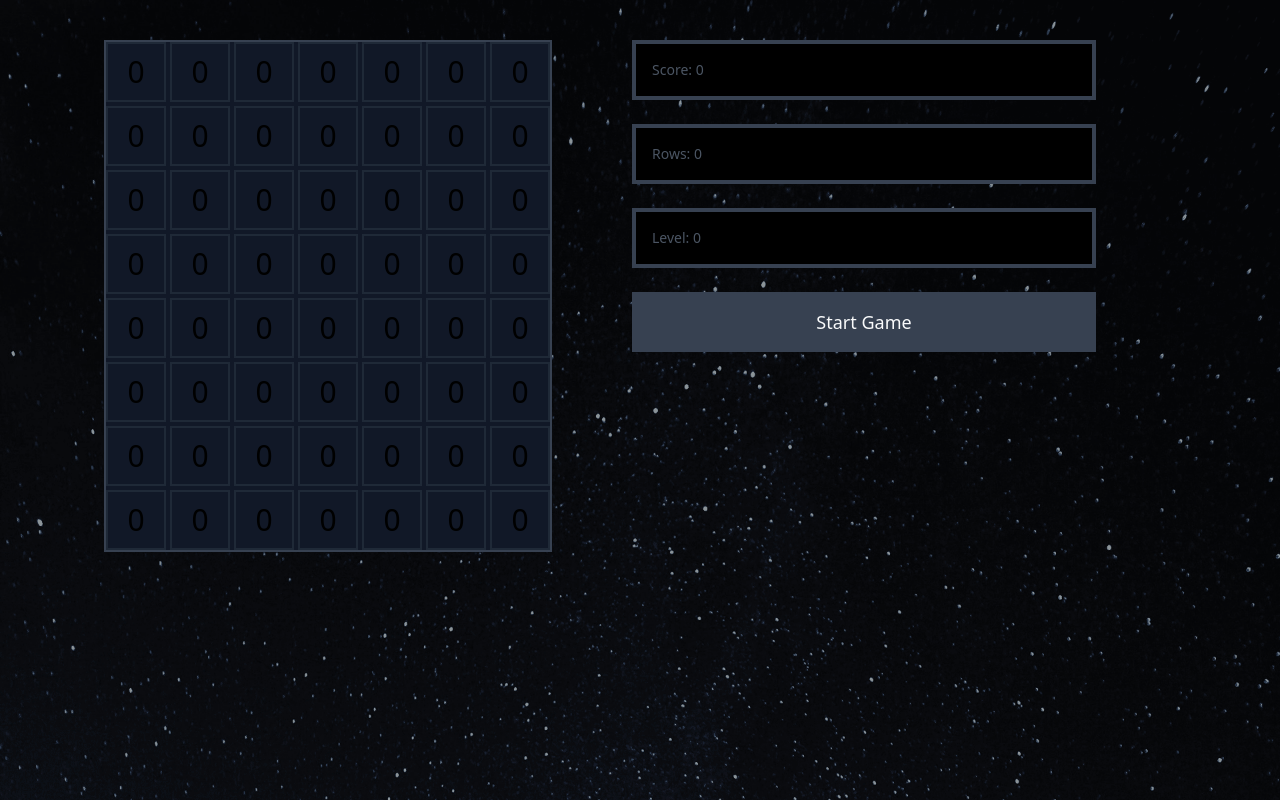
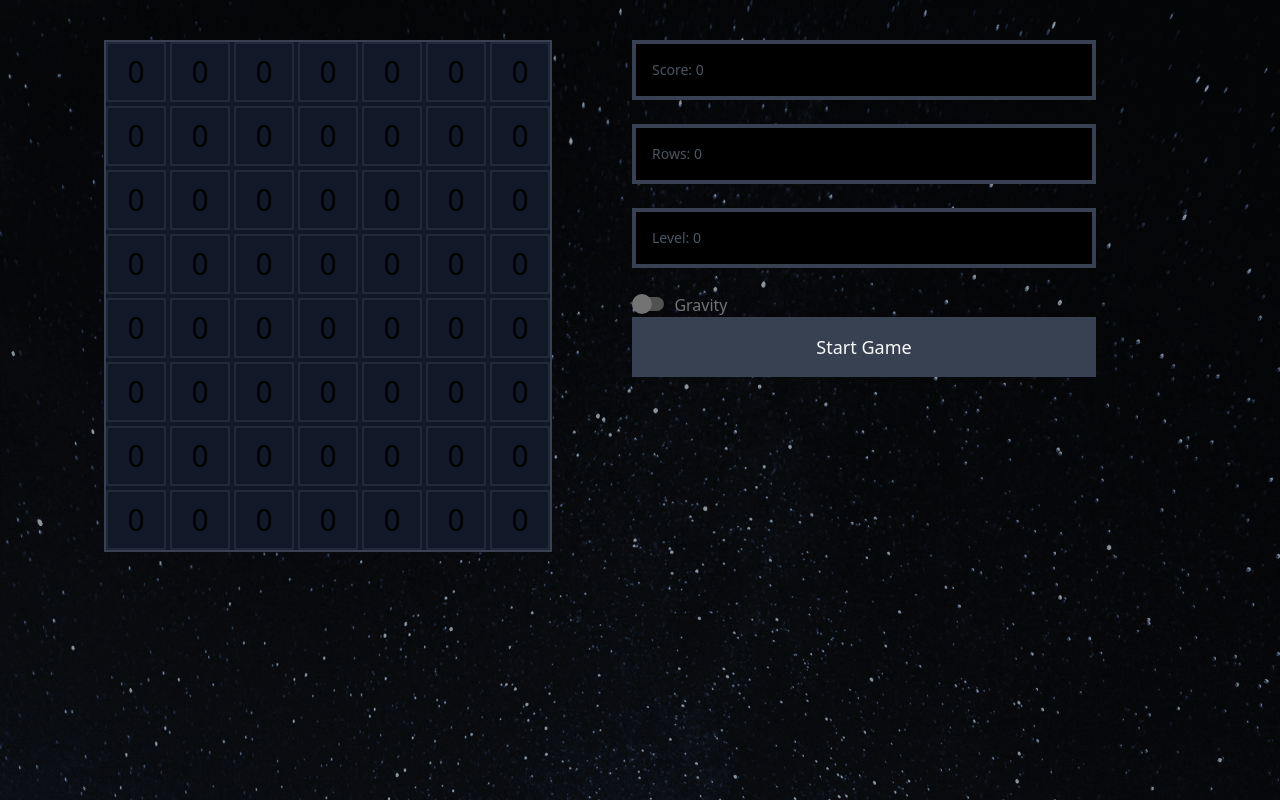
Before and after one commit to KimboTodd/kimblog, a Next.js app: page /dropchain-react in a window 1280 px wide. Built offline with nearby package versions, Linux system fonts and the light colour scheme.

Commit message:
rename status to score

```diff
--- a/components/dropchain/dropchain.tsx
+++ b/components/dropchain/dropchain.tsx
@@ -7,16 +7,18 @@ import { useBoard } from '../../lib/dropchain/useBoard';
 import { createGrid } from '../../lib/dropchain/grid';
 import { useInterval } from '../../lib/dropchain/useInterval';
 import { checkCollision } from '../../lib/dropchain/checkCollision';
-import { useGameStatus } from '../../lib/dropchain/useGameStatus';
+import { useScore } from '../../lib/dropchain/useScore';
 import Board from './board';
+import Toggle from './toggle';
 
 const DropChain = () => {
   const [dropTime, setDropTime] = useState(null);
   const [gameOver, setGameOver] = useState(false);
   const [player, updatePlayerPos, resetPlayer] = usePlayer();
   const [grid, setGrid, chainsCleared] = useBoard(player, resetPlayer);
+  const [Gravity, setGravity] = useState(false);
   const [score, setScore, rows, setRows, level, setLevel] =
-    useGameStatus(chainsCleared);
+    useScore(chainsCleared);
 
   const floatDownSpeed = (level: number): number => {
     const minSpeed = 100;
@@ -111,6 +113,7 @@ const DropChain = () => {
             <Display text={`Score: ${score}`} gameOver={gameOver} />
             <Display text={`Rows: ${rows}`} gameOver={gameOver} />
             <Display text={`Level: ${level}`} gameOver={gameOver} />
+            <Toggle label="Gravity" checked={Gravity} setChecked={setGravity} />
           </div>
           <StartButton callback={startGame} />
         </aside>
--- a/lib/dropchain/useGameStatus.ts
+++ b/lib/dropchain/useScore.ts
@@ -1,7 +1,7 @@
 import { useCallback, useEffect, useState } from 'react';
 import React from 'react';
 
-type UseGameStatusReturnType = [
+type UseScoreReturnType = [
   number,
   React.Dispatch<React.SetStateAction<number>>,
   number,
@@ -10,7 +10,7 @@ type UseGameStatusReturnType = [
   React.Dispatch<React.SetStateAction<number>>
 ];
 
-export const useGameStatus = (chainsScored: number): UseGameStatusReturnType => {
+export const useScore = (chainsScored: number): UseScoreReturnType => {
   const [score, setScore] = useState<number>(0);
   const [rows, setRows] = useState<number>(0);
   const [level, setLevel] = useState<number>(0);
```
